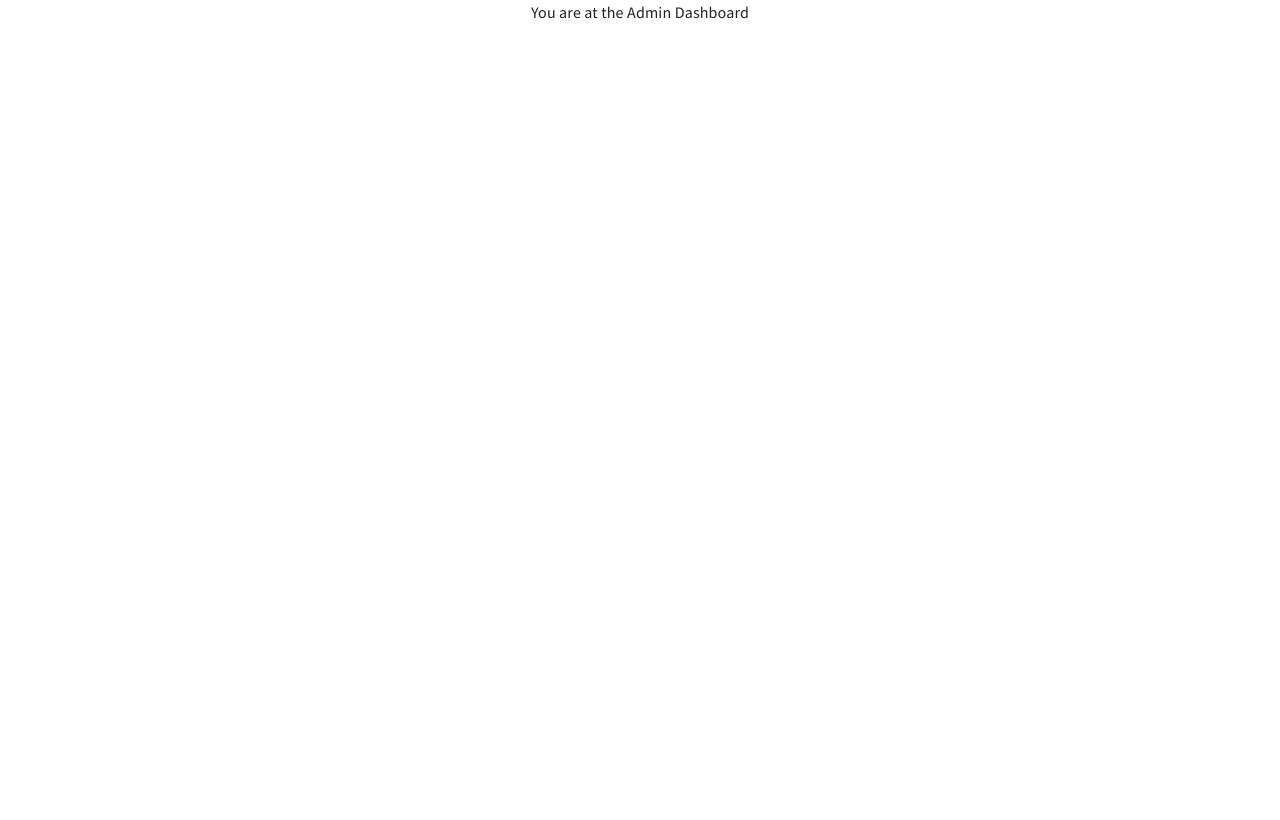
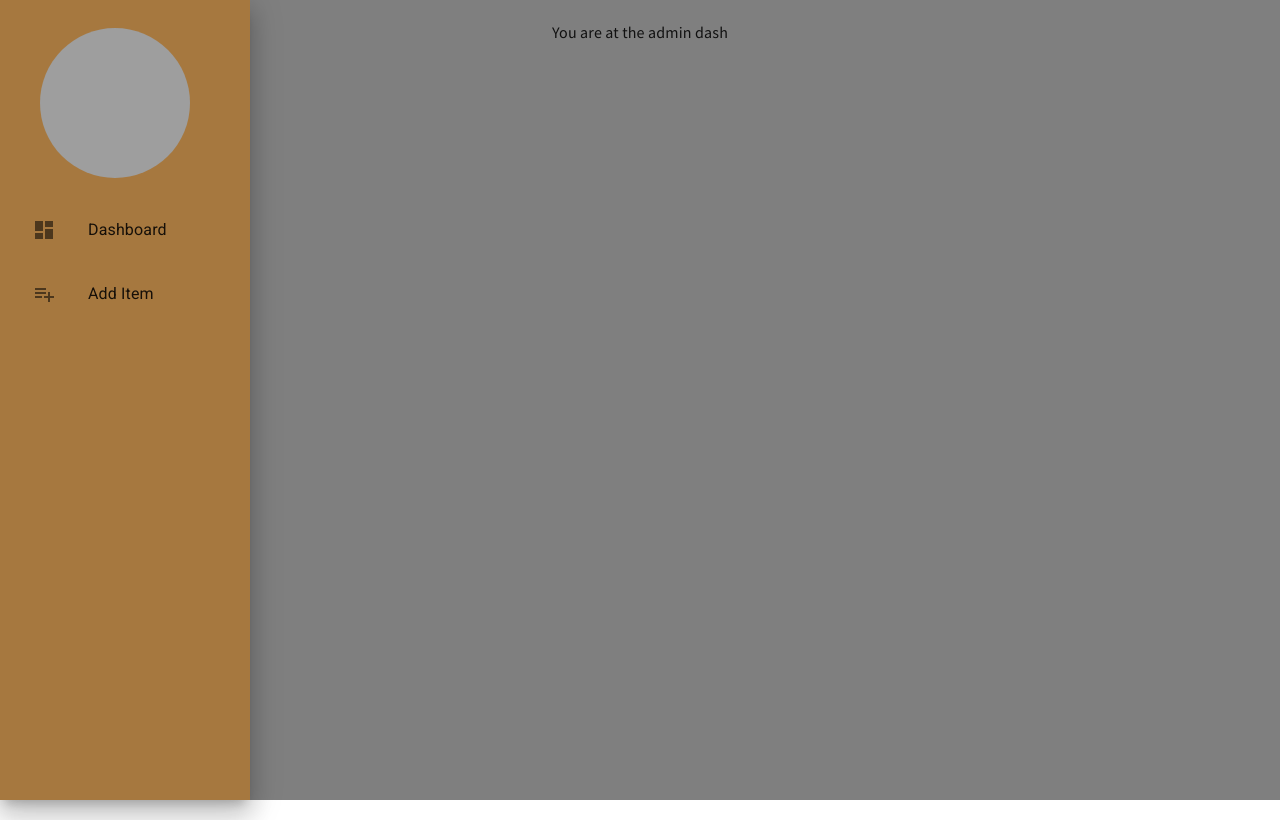
Before and after one commit to Promethevs18/Item-Borrowing-System-Web, a React (Create React App) app: page /adminDash in a window 1280 px wide. Built offline with nearby package versions, Linux system fonts and the light colour scheme; no server answers; grey boxes are pictures that could not be loaded.

Commit message:
committed as of 5/1 14-58

```diff
--- a/src/App.js
+++ b/src/App.js
@@ -12,6 +12,7 @@ import '@fontsource/roboto/400.css';
 import '@fontsource/roboto/500.css';
 import '@fontsource/roboto/700.css';
 import { CssBaseline } from '@mui/material';
+import AddItem from './Pages/Admin/AddItem';
 
 
 function App() {
@@ -37,9 +38,18 @@ function App() {
       <CssBaseline/>
       <ToastContainer position='top-center' theme='colored' autoClose={3000}/>
       <Routes>
-        <Route path="/" element={<Authenticate user={user} />} />
-        <Route path="/adminDash" element={<AdminDash/>}/>
-        <Route path="/clientDash" element={<ClientDash/>}/>
+        <Route path="/" element={<Authenticate />} />
+
+
+        <Route path="/adminDash" element={<AdminDash user={user}/>}/>
+        <Route path='/addItem' element={<AddItem user={user}/>}/>
+
+
+
+
+
+
+        <Route path="/clientDash" element={<ClientDash user={user}/>}/>
       </Routes>
     </div>
     </Router>
--- /dev/null
+++ b/src/Pages/Admin/AddItem.jsx
@@ -0,0 +1,15 @@
+import { Box } from '@mui/material'
+import React from 'react'
+import AdminDrawer from './AdminDrawer'
+
+const AddItem = () => {
+  return (
+    <Box>
+        <AdminDrawer/>
+        You are at the Add Item section
+        </Box>
+
+  )
+}
+
+export default AddItem
--- /dev/null
+++ b/src/Pages/Admin/AdminDrawer.jsx
@@ -0,0 +1,64 @@
+import { Dashboard, PlaylistAdd } from '@mui/icons-material';
+import { Avatar, Box, Drawer, List, ListItem, ListItemButton, ListItemIcon, ListItemText } from '@mui/material'
+import React, { useState } from 'react'
+import { useNavigate } from 'react-router-dom';
+
+const AdminDrawer = ({user}) => {
+
+    const [open, setOpen] = useState(false);
+    const navigate = useNavigate();
+
+    const handleMouseEnter = () => {
+        setOpen(true);
+    }
+
+    const handleMouseLeave = () => {
+        setOpen(false);
+    }
+
+    console.log(user)
+
+
+  return (
+    <Box sx={{height: '100%', position: 'inherit'}}>
+        <Box sx={{position: 'absolute', top: 0, left: 0, height: '100%', width: '5px' }}
+            onMouseEnter={handleMouseEnter}
+            onMouseLeave={handleMouseLeave}
+        >
+            <Drawer anchor='left' open={open} onClose={() => setOpen(false)}
+                    onMouseEnter={handleMouseEnter}
+                    onMouseLeave={handleMouseLeave}
+
+            >
+                <Box sx={{width: 250, height: '100%', background: "#a6783f"}} role='presentation'>
+                        <List>
+                            <Avatar
+                                    alt='userProfile'
+                                    src='https://image.pngaaa.com/743/6496743-middle.png'
+                                    sx={{height: '150px', width: '150px', boxShadow: '20px', m: '20px', marginLeft: '40px'}}
+                                    />
+                            <ListItem>
+                                <ListItemButton onClick={() => navigate('/adminDash')}>
+                                    <ListItemIcon>
+                                        <Dashboard/>
+                                    </ListItemIcon>
+                                    <ListItemText primary='Dashboard'/>
+                                </ListItemButton>
+                            </ListItem>
+                            <ListItem>
+                                <ListItemButton onClick={() => navigate('/addItem')}>
+                                    <ListItemIcon>
+                                        <PlaylistAdd/>
+                                    </ListItemIcon>
+                                    <ListItemText primary='Add Item'/>
+                                </ListItemButton>
+                            </ListItem>
+                        </List>
+                </Box>
+            </Drawer>
+        </Box>
+    </Box>
+  )
+}
+
+export default AdminDrawer
--- a/src/Pages/Admin/Admin_Dash.jsx
+++ b/src/Pages/Admin/Admin_Dash.jsx
@@ -1,9 +1,20 @@
 import { Box } from '@mui/material'
 import React from 'react'
+import AdminDrawer from './AdminDrawer'
 
-const Admin_Dash = () => {
+
+const Admin_Dash = ({user}) => {
+
   return (
-    <Box>You are at the Admin Dashboard</Box>
+
+    <Box m='20px'>
+      <Box>
+      You are at the admin dash
+        <AdminDrawer user={user}/>
+
+      </Box>
+
+    </Box>
   )
 }
 export default Admin_Dash
--- a/src/Pages/Authenticate.jsx
+++ b/src/Pages/Authenticate.jsx
@@ -9,6 +9,8 @@ import { toast } from 'react-toastify';
 import { auth } from '../firebase'
 import { GoogleAuthProvider, getAuth, signInWithEmailAndPassword, signInWithPopup } from 'firebase/auth';
 import { Form, Formik } from 'formik';
+import { useNavigate } from 'react-router-dom';
+
 
 const Authenticate = ({ user }) => {
 
@@ -18,10 +20,15 @@ const Authenticate = ({ user }) => {
  //for opening the dialog
  const [openDialog, setOpenDialog] = useState(false);
 
+ //for using in history
+  const history = useNavigate();
+
   const googlePressed = () => {
     signInWithPopup(auth, GoogleProv).then((resulta) => {
       const user = resulta.user;
       console.log(user)
+      history('/clientDash')
+      toast.success('You are now logged in')
     }).catch((error) => {
       // Handle Errors here.
         toast.error(error)
@@ -39,11 +46,12 @@ const Authenticate = ({ user }) => {
   const emailLogIn = (values) => {
     const auth = getAuth();
     signInWithEmailAndPassword(auth, values.email, values.password)
-    .then((result) =>{
-
+    .then(() =>{
+      history('/adminDash')
+      toast.success('You are now logged in')
     })
     .catch((error)=>{
-      console.log(error.message)
+      toast.error(error.message)
     })
   }
 
--- a/src/Pages/Client/Client_Dash.jsx
+++ b/src/Pages/Client/Client_Dash.jsx
@@ -1,7 +1,9 @@
 import { Box } from '@mui/material'
 import React from 'react'
 
+
 const Client_Dash = () => {
+
   return (
     <Box>Client_Dash</Box>
   )
```
